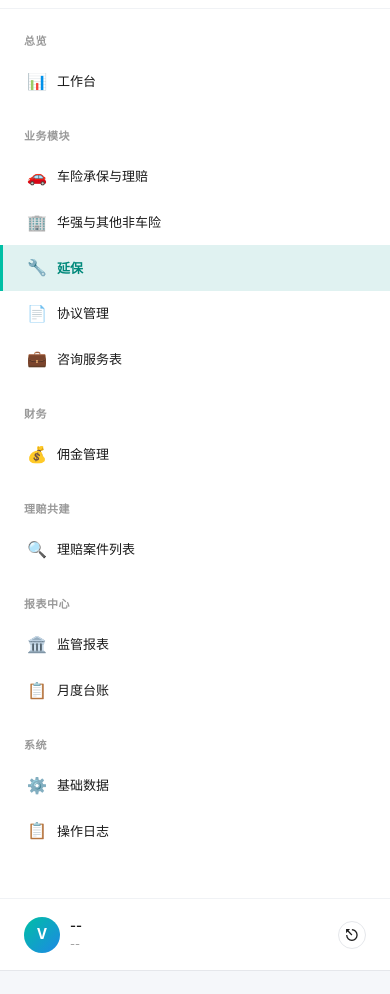
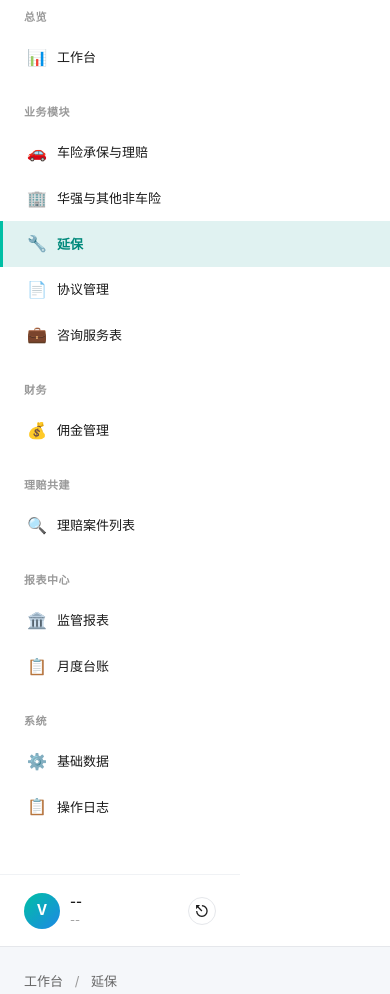
Before and after one commit to vickey848484-spec/nle-system, a plain HTML site: page pages/3-延保.html in a window 390 px wide. Shown: the part 85-1079 px from the top of the page. Drawn offline with Linux system fonts and the light colour scheme.

Commit message:
Update style.css

```diff
--- a/css/style.css
+++ b/css/style.css
@@ -657,7 +657,7 @@
 .text-mono { font-family: "SF Mono", monospace; }
 
 /* 用户信息条 */
-.user-bar {
+.user-bar {position: fixed; bottom: 0; left: 0; width: 240px; z-index: 100;
   position: absolute;
   bottom: 0;
   left: 0;
@@ -733,7 +733,7 @@
 
 /* 响应式 */
 @media (max-width: 768px) {
-  .sidebar {
+  .sidebar {position: fixed; padding: 0 0 100px;
     width: 100%;
     height: auto;
     position: relative;
```
